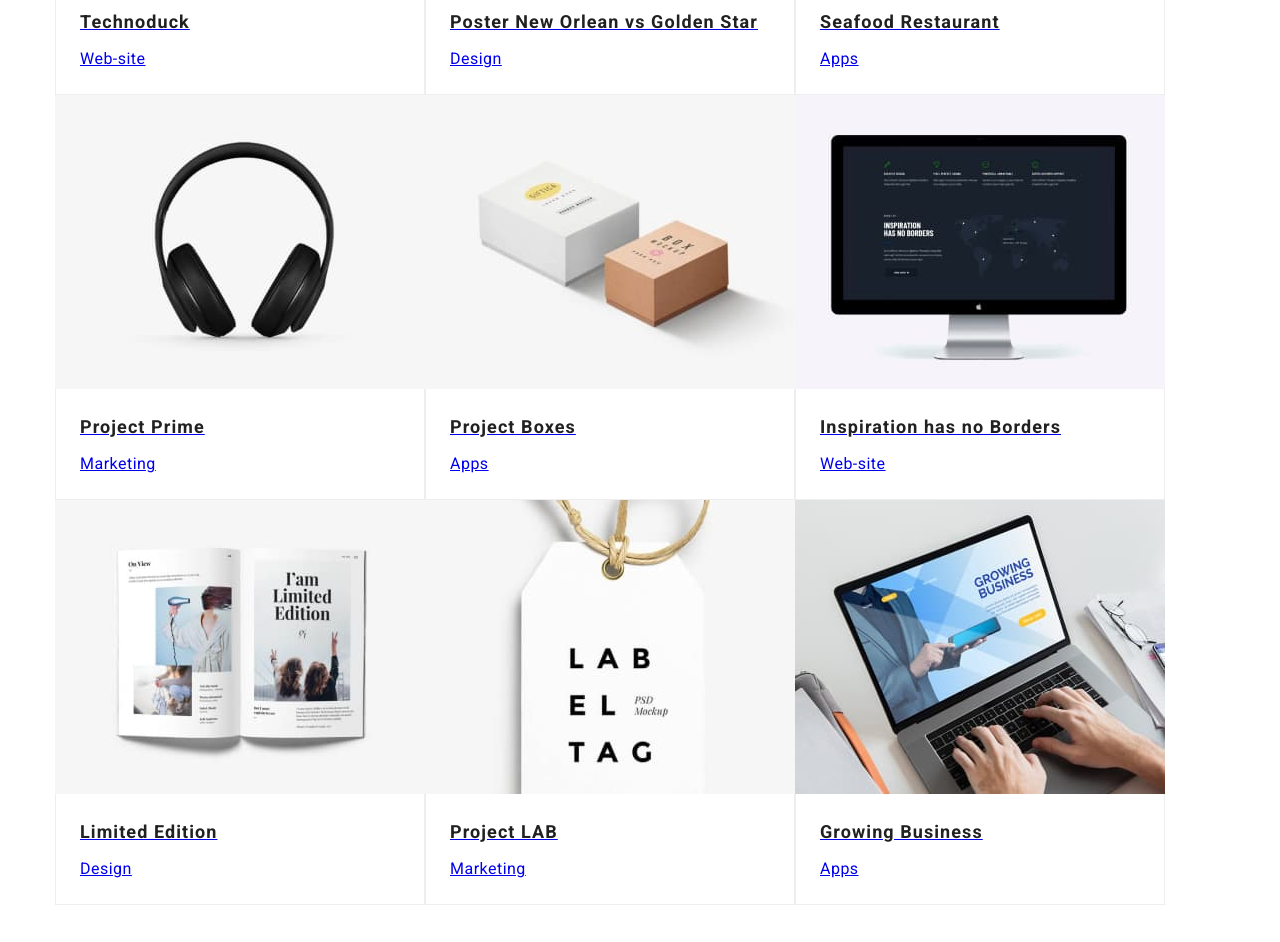
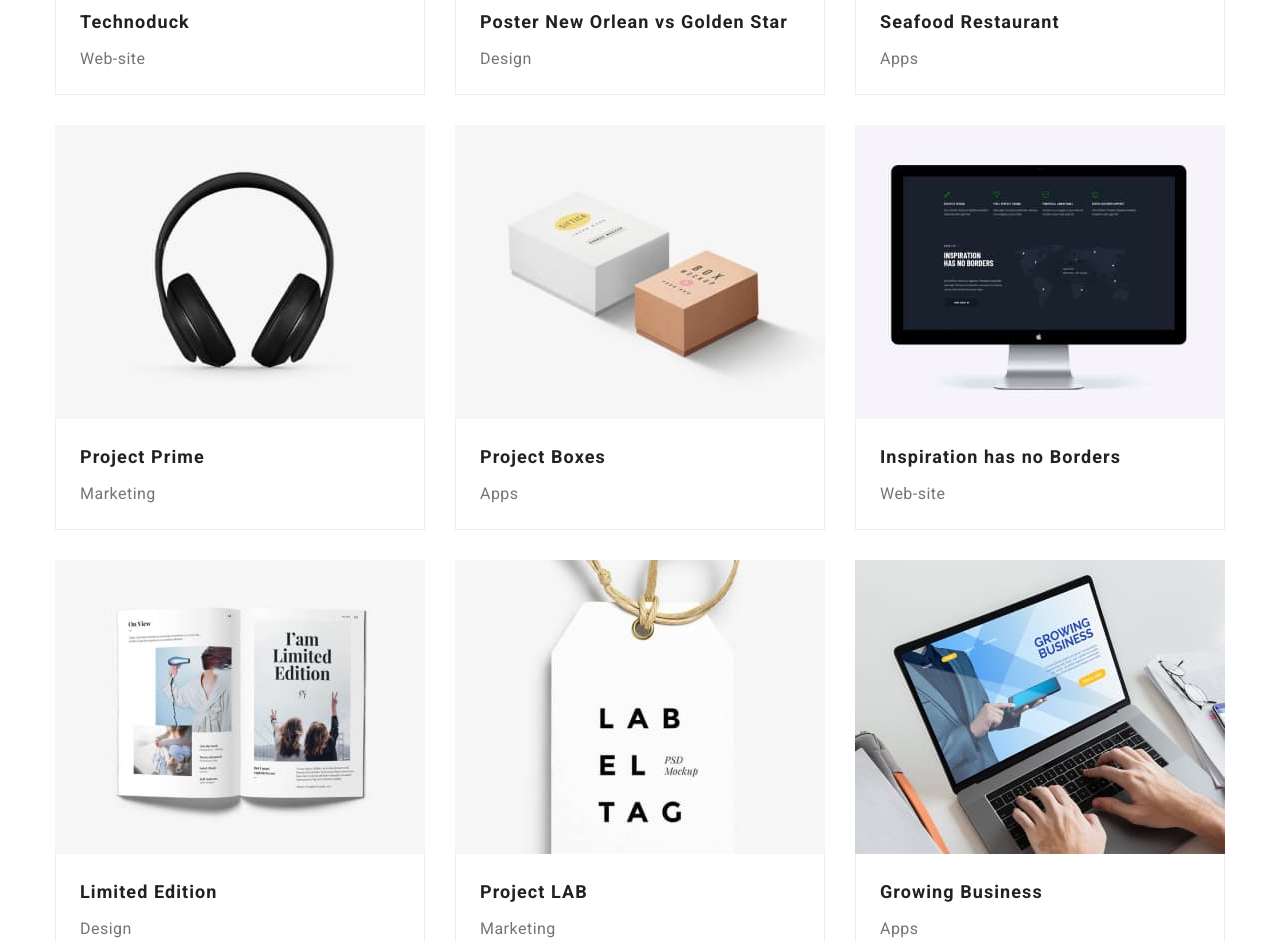
Before and after one commit to vladkun2006/HomeW4, a plain HTML site: page portfolio.html in a window 1280 px wide. Shown: the part 573-1515 px from the top of the page. Drawn offline with nearby package versions, Linux system fonts and the light colour scheme.

Commit message:
final fix

```diff
--- a/css/style.css
+++ b/css/style.css
@@ -341,7 +341,7 @@ img {
 }
 .container-footer{
 display: flex;
-align-items: baseline;
+align-items:baseline ;
 }
 .address-container{
   margin-right: 70px;
@@ -454,13 +454,23 @@ align-items: baseline;
   margin-right: -30px;
   margin-bottom: -30px;
 }
-.project-link {
+
+.project-item {
   flex-basis: calc((100% - 90px) / 3);
   margin-right: 30px;
   margin-bottom: 30px;
 }
+
+.project-link {
+  display: block;
+  text-decoration: none;
+  letter-spacing: 0.03em;
+  font-family: var(--primary-font);
+  color: var(--prymary-text);
+}
 .project-link:hover,
 .project-link:focus {
+
   box-shadow: 0px 1px 1px rgba(0, 0, 0, 0.12), 0px 4px 4px rgba(0, 0, 0, 0.06), 1px 4px 6px rgba(0, 0, 0, 0.16);
 }
 
--- a/portfolio.html
+++ b/portfolio.html
@@ -65,7 +65,7 @@
           </ul>
           <ul class="projects-list">
             <li class="project-item">
-              <a href="project-link">
+              <a class="project-link" href="#">
               <img
                 class="project-picture"
                 src="./images/portfolio/portfolio-projects1.jpg"
@@ -80,7 +80,7 @@
               </a>
             </li>
             <li class="project-item">
-              <a href="project-link">
+              <a class="project-link" href="#">
               <img
                 class="project-picture"
                 src="./images/portfolio/portfolio-projects2.jpg"
@@ -95,7 +95,7 @@
               </a>
             </li>
             <li class="project-item">
-              <a href="project-link">
+              <a class="project-link" href="#">
               <img
                 class="project-picture"
                 src="./images/portfolio/portfolio-projects3.jpg"
@@ -110,7 +110,7 @@
               </a>
             </li>
             <li class="project-item">
-              <a href="project-link">
+              <a class="project-link" href="#">
               <img
                 class="project-picture"
                 src="./images/portfolio/portfolio-projects4.jpg"
@@ -125,7 +125,7 @@
               </a>
             </li>
             <li class="project-item">
-              <a href="project-link">
+              <a class="project-link" href="#">
               <img
                 class="project-picture"
                 src="./images/portfolio/portfolio-projects5.jpg"
@@ -140,7 +140,7 @@
               </a>
             </li>
             <li class="project-item">
-              <a href="project-link">
+              <a class="project-link" href="#">
               <img
                 class="project-picture"
                 src="./images/portfolio/portfolio-projects6.jpg"
@@ -155,7 +155,7 @@
               </a>
             </li>
             <li class="project-item">
-              <a href="project-link">
+              <a class="project-link" href="#">
               <img
                 class="project-picture"
                 src="./images/portfolio/portfolio-projects7.jpg"
@@ -170,7 +170,7 @@
               </a>
             </li>
             <li class="project-item">
-              <a href="project-link">
+              <a class="project-link" href="#">
               <img
                 class="project-picture"
                 src="./images/portfolio/portfolio-projects8.jpg"
@@ -185,7 +185,7 @@
               </a>
             </li>
             <li class="project-item">
-              <a href="project-link">
+              <a class="project-link" href="#">
               <img
                 class="project-picture"
                 src="./images/portfolio/portfolio-projects9.jpg"
```
Also changed, not shown: index.html (+2 -2 lines).
